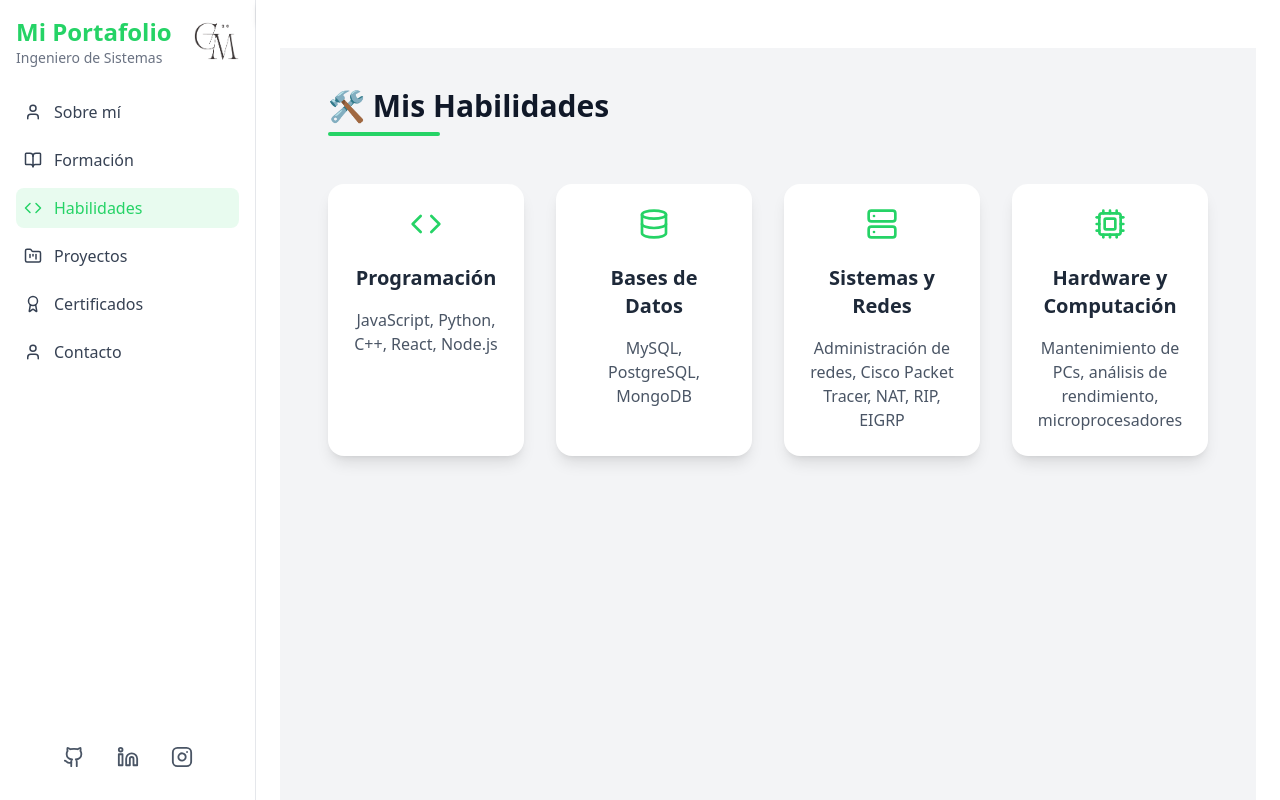
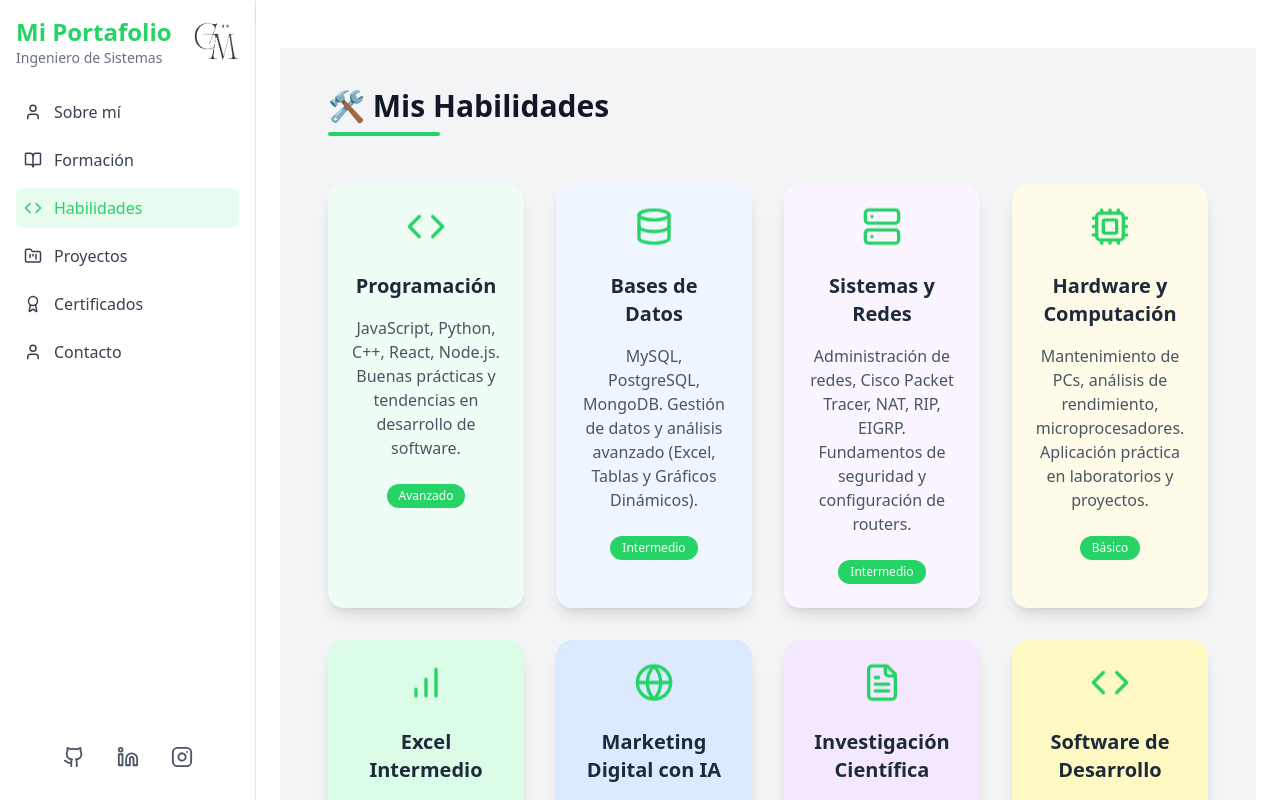
Before and after one commit to GianMarco-20/portafolio-dashboard, a React (Vite) app in the folder frontend/: page /habilidades in a window 1280 px wide. Built offline with nearby package versions, Linux system fonts and the light colour scheme.

Commit message:
Update Habilidades.jsx

```diff
--- a/frontend/src/pages/Habilidades.jsx
+++ b/frontend/src/pages/Habilidades.jsx
@@ -1,28 +1,64 @@
 // src/pages/Habilidades.jsx
 import React from "react";
-import { Code, Database, Cpu, Server } from "lucide-react";
+import { Code, Database, Cpu, Server, BarChart, Globe, FileText } from "lucide-react";
 
 const Habilidades = () => {
   const habilidades = [
     {
       nombre: "Programación",
-      descripcion: "JavaScript, Python, C++, React, Node.js",
-      icono: <Code className="w-8 h-8 text-[#25D366]" />,
+      descripcion: "JavaScript, Python, C++, React, Node.js. Buenas prácticas y tendencias en desarrollo de software.",
+      icono: <Code className="w-10 h-10 text-[#25D366]" />,
+      color: "bg-green-50",
+      nivel: "Avanzado",
     },
     {
       nombre: "Bases de Datos",
-      descripcion: "MySQL, PostgreSQL, MongoDB",
-      icono: <Database className="w-8 h-8 text-[#25D366]" />,
+      descripcion: "MySQL, PostgreSQL, MongoDB. Gestión de datos y análisis avanzado (Excel, Tablas y Gráficos Dinámicos).",
+      icono: <Database className="w-10 h-10 text-[#25D366]" />,
+      color: "bg-blue-50",
+      nivel: "Intermedio",
     },
     {
       nombre: "Sistemas y Redes",
-      descripcion: "Administración de redes, Cisco Packet Tracer, NAT, RIP, EIGRP",
-      icono: <Server className="w-8 h-8 text-[#25D366]" />,
+      descripcion: "Administración de redes, Cisco Packet Tracer, NAT, RIP, EIGRP. Fundamentos de seguridad y configuración de routers.",
+      icono: <Server className="w-10 h-10 text-[#25D366]" />,
+      color: "bg-purple-50",
+      nivel: "Intermedio",
     },
     {
       nombre: "Hardware y Computación",
-      descripcion: "Mantenimiento de PCs, análisis de rendimiento, microprocesadores",
-      icono: <Cpu className="w-8 h-8 text-[#25D366]" />,
+      descripcion: "Mantenimiento de PCs, análisis de rendimiento, microprocesadores. Aplicación práctica en laboratorios y proyectos.",
+      icono: <Cpu className="w-10 h-10 text-[#25D366]" />,
+      color: "bg-yellow-50",
+      nivel: "Básico",
+    },
+    {
+      nombre: "Excel Intermedio",
+      descripcion: "Funciones de Excel, gestión de datos, tablas y gráficos dinámicos, validación y protección de datos.",
+      icono: <BarChart className="w-10 h-10 text-[#25D366]" />,
+      color: "bg-green-100",
+      nivel: "Intermedio",
+    },
+    {
+      nombre: "Marketing Digital con IA",
+      descripcion: "Análisis de datos y optimización de campañas usando Inteligencia Artificial.",
+      icono: <Globe className="w-10 h-10 text-[#25D366]" />,
+      color: "bg-blue-100",
+      nivel: "Básico",
+    },
+    {
+      nombre: "Investigación Científica",
+      descripcion: "Actualización y difusión científica en ingeniería de sistemas.",
+      icono: <FileText className="w-10 h-10 text-[#25D366]" />,
+      color: "bg-purple-100",
+      nivel: "Intermedio",
+    },
+    {
+      nombre: "Software de Desarrollo",
+      descripcion: "Tendencias, herramientas y buenas prácticas en desarrollo de software.",
+      icono: <Code className="w-10 h-10 text-[#25D366]" />,
+      color: "bg-yellow-100",
+      nivel: "Intermedio",
     },
   ];
 
@@ -41,13 +77,12 @@ const Habilidades = () => {
           {habilidades.map((hab, index) => (
             <div
               key={index}
-              className="bg-white rounded-2xl shadow-lg p-6 flex flex-col gap-4 items-center text-center hover:scale-105 hover:shadow-2xl transition-transform duration-300"
+              className={`rounded-2xl shadow-lg p-6 flex flex-col gap-4 items-center text-center hover:scale-105 hover:shadow-2xl transition-transform duration-300 ${hab.color}`}
             >
-              <div className="mb-2">{hab.icono}</div>
-              <h3 className="text-lg md:text-xl font-semibold text-gray-800">
-                {hab.nombre}
-              </h3>
+              <div className="mb-2 animate-bounce">{hab.icono}</div>
+              <h3 className="text-lg md:text-xl font-semibold text-gray-800">{hab.nombre}</h3>
               <p className="text-gray-600 text-sm md:text-base">{hab.descripcion}</p>
+              <span className="mt-2 px-3 py-1 bg-[#25D366] text-white text-xs rounded-full">{hab.nivel}</span>
             </div>
           ))}
         </div>
```
